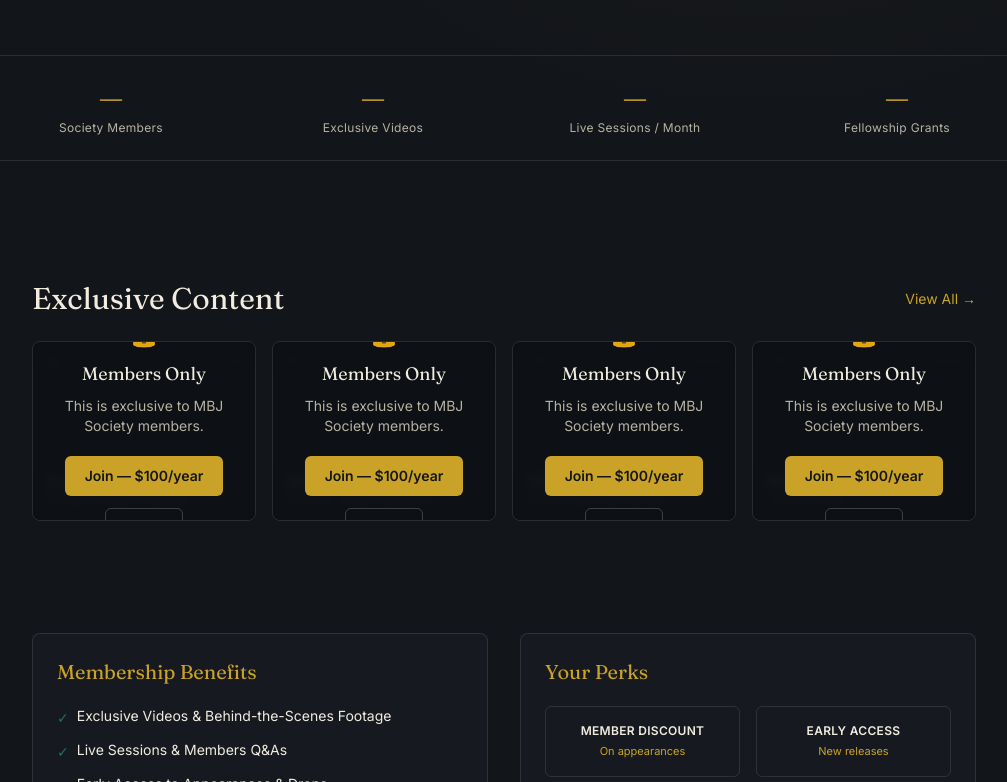
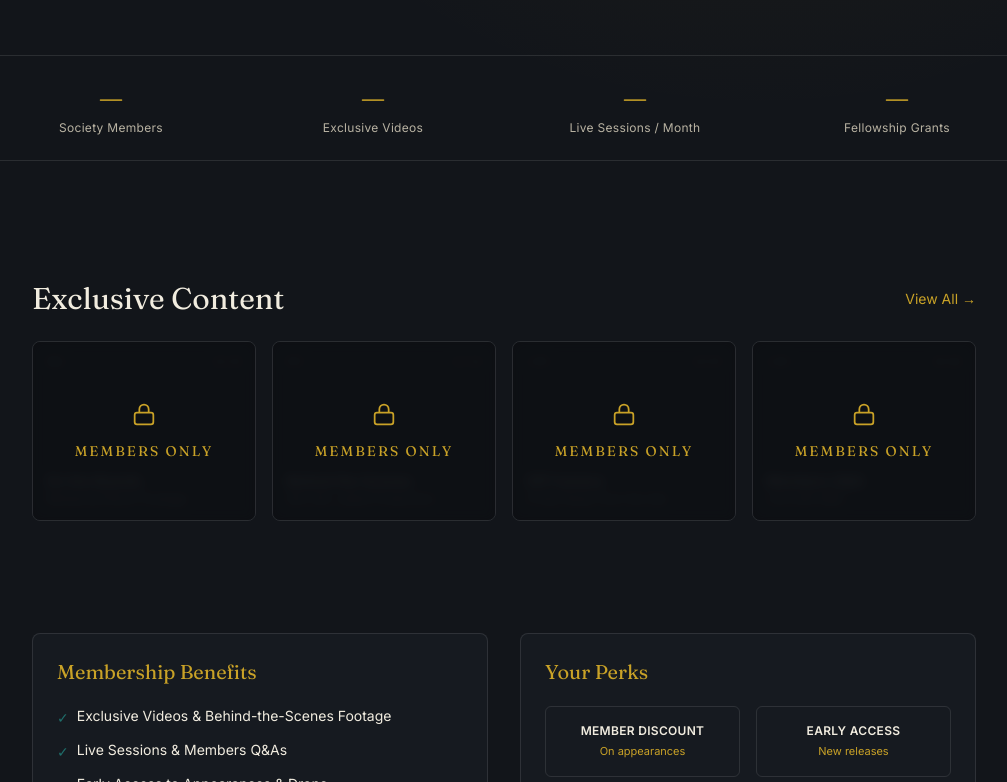
Before and after one commit to 0williamsbernard0-sketch/Michael-J, a Next.js app: page / in a window 1280 px wide. Shown: the part 719-1501 px from the top of the page, without its empty margins (136-1143 px from the left). Built offline with nearby package versions, Linux system fonts and the light colour scheme.

Commit message:
Update LockGate.tsx

```diff
--- a/components/LockGate.tsx
+++ b/components/LockGate.tsx
@@ -1,18 +1,14 @@
 "use client";
-
-import Link from "next/link";
 import { ReactNode } from "react";
 import { useAuth } from "@/lib/auth-context";
 
 export default function LockGate({
   children,
   title = "Members Only",
-  description = "This is exclusive to MBJ Society members.",
   minHeight = "min-h-[260px]",
 }: {
   children: ReactNode;
   title?: string;
-  description?: string;
   minHeight?: string;
 }) {
   const { isMember } = useAuth();
@@ -25,24 +21,20 @@ export default function LockGate({
         {children}
       </div>
       <div className="absolute inset-0 flex items-center justify-center bg-[#0C0E12]/80">
-        <div className="text-center px-6 py-8">
-          <div className="text-3xl mb-3">🔒</div>
-          <h3 className="font-display text-lg mb-2">{title}</h3>
-          <p className="text-sm text-[#B8B2A2] mb-5 max-w-xs mx-auto">{description}</p>
-          <div className="flex gap-3 justify-center flex-wrap">
-            <Link
-              href="/signup"
-              className="rounded-md bg-[#C9A227] text-[#12151A] font-semibold px-5 py-2.5 text-sm hover:brightness-110 transition"
-            >
-              Join — $100/year
-            </Link>
-            <Link
-              href="/login"
-              className="rounded-md border border-white/20 px-5 py-2.5 text-sm hover:border-[#C9A227] transition"
-            >
-              Login
-            </Link>
-          </div>
+        <div className="text-center px-6">
+          <svg
+            className="mx-auto mb-3 h-7 w-7 text-[#C9A227]"
+            viewBox="0 0 24 24"
+            fill="none"
+            stroke="currentColor"
+            strokeWidth="1.5"
+          >
+            <rect x="4" y="10" width="16" height="10" rx="2" />
+            <path d="M8 10V7a4 4 0 0 1 8 0v3" />
+          </svg>
+          <p className="font-display text-sm tracking-[0.15em] uppercase text-[#C9A227]">
+            {title}
+          </p>
         </div>
       </div>
     </div>
```
